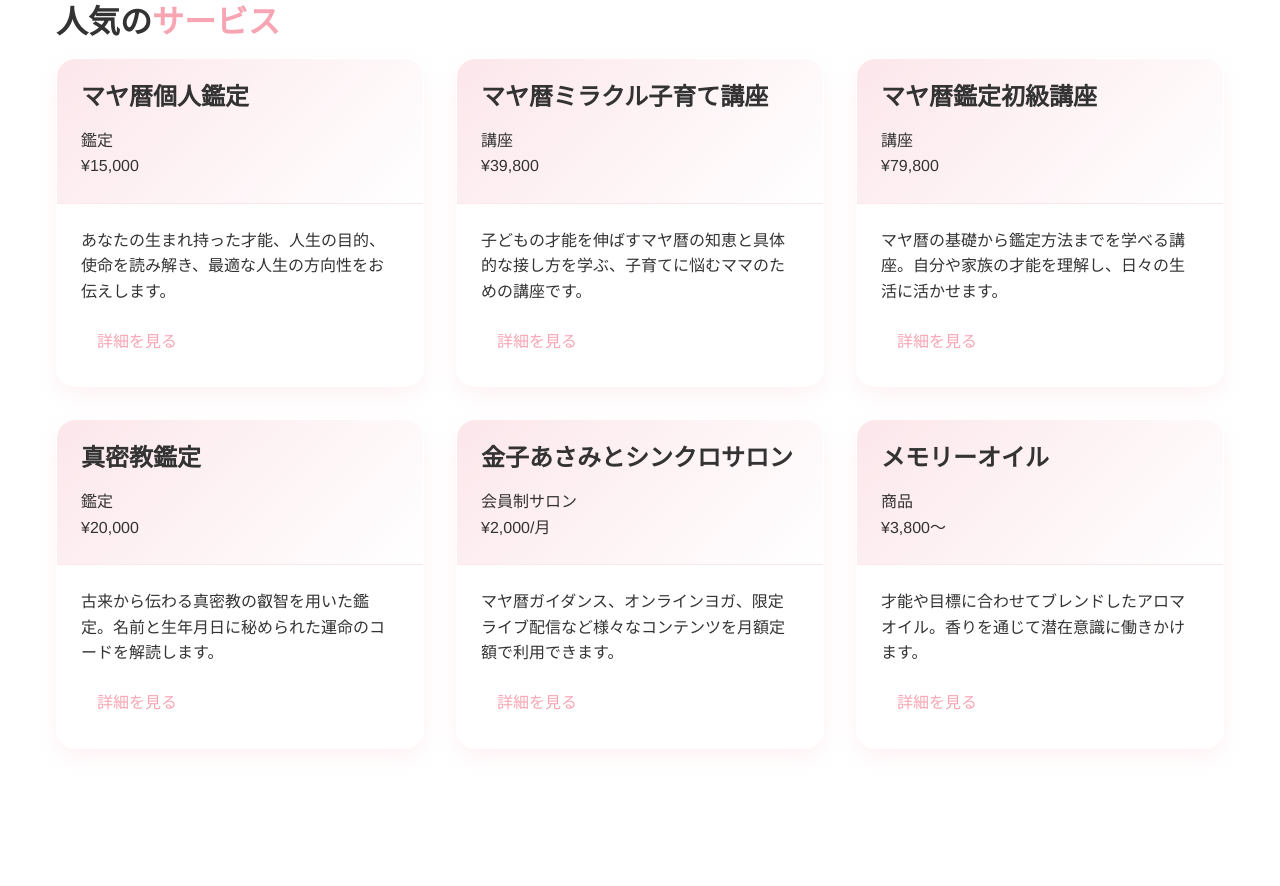
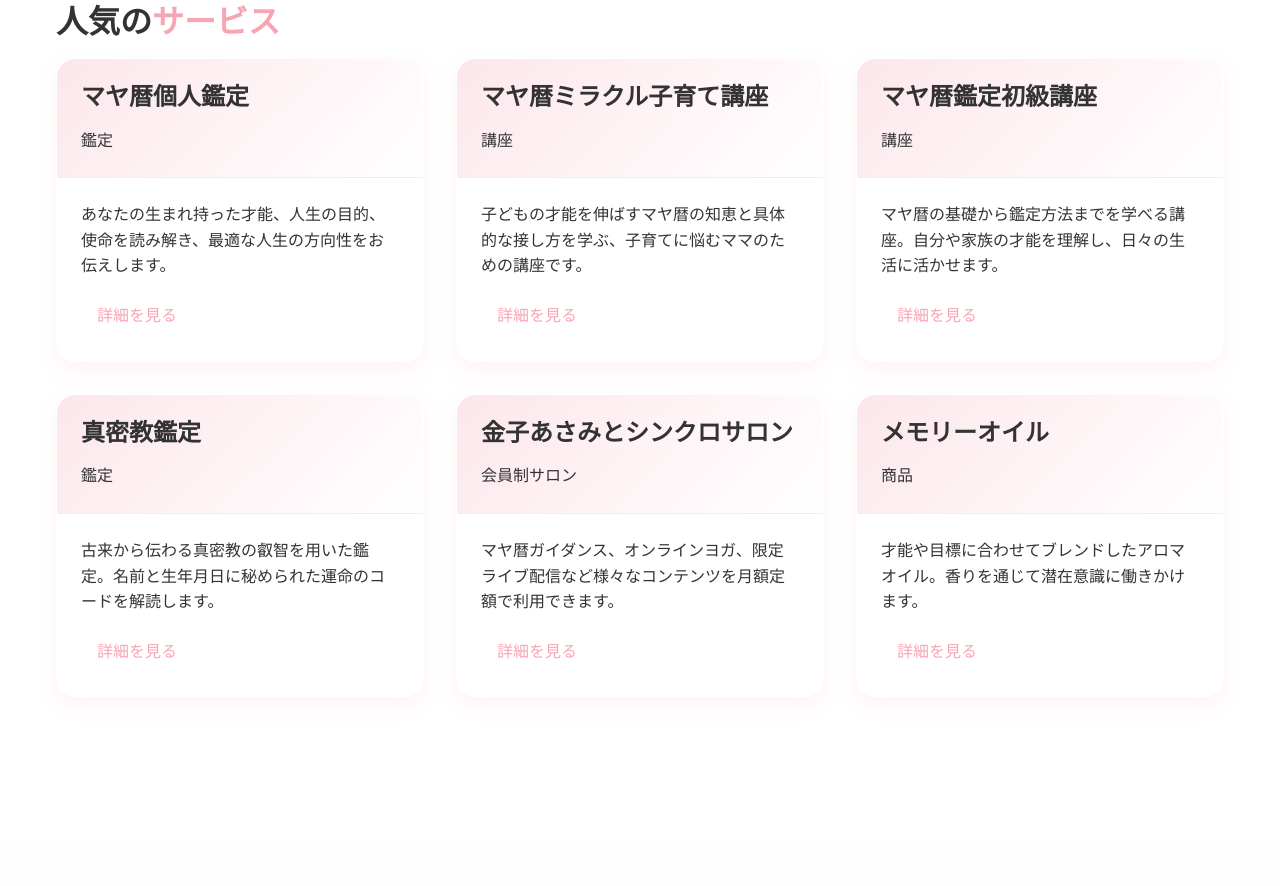
Before and after one commit to kotarotashiro/kanekoasami, a plain HTML site: page index.html in a window 1280 px wide. Shown: the part 3186-4072 px from the top of the page. Drawn offline with Linux system fonts and the light colour scheme.

Commit message:
Update index.html

```diff
--- a/index.html
+++ b/index.html
@@ -385,7 +385,6 @@
           <div class="service-header">
             <h3>マヤ暦個人鑑定</h3>
             <span class="category">鑑定</span>
-            <span class="price">¥15,000</span>
           </div>
           <div class="service-body">
             <p>あなたの生まれ持った才能、人生の目的、使命を読み解き、最適な人生の方向性をお伝えします。</p>
@@ -397,7 +396,6 @@
           <div class="service-header">
             <h3>マヤ暦ミラクル子育て講座</h3>
             <span class="category">講座</span>
-            <span class="price">¥39,800</span>
           </div>
           <div class="service-body">
             <p>子どもの才能を伸ばすマヤ暦の知恵と具体的な接し方を学ぶ、子育てに悩むママのための講座です。</p>
@@ -409,7 +407,6 @@
           <div class="service-header">
             <h3>マヤ暦鑑定初級講座</h3>
             <span class="category">講座</span>
-            <span class="price">¥79,800</span>
           </div>
           <div class="service-body">
             <p>マヤ暦の基礎から鑑定方法までを学べる講座。自分や家族の才能を理解し、日々の生活に活かせます。</p>
@@ -421,7 +418,6 @@
           <div class="service-header">
             <h3>真密教鑑定</h3>
             <span class="category">鑑定</span>
-            <span class="price">¥20,000</span>
           </div>
           <div class="service-body">
             <p>古来から伝わる真密教の叡智を用いた鑑定。名前と生年月日に秘められた運命のコードを解読します。</p>
@@ -433,7 +429,6 @@
           <div class="service-header">
             <h3>金子あさみとシンクロサロン</h3>
             <span class="category">会員制サロン</span>
-            <span class="price">¥2,000/月</span>
           </div>
           <div class="service-body">
             <p>マヤ暦ガイダンス、オンラインヨガ、限定ライブ配信など様々なコンテンツを月額定額で利用できます。</p>
@@ -445,7 +440,6 @@
           <div class="service-header">
             <h3>メモリーオイル</h3>
             <span class="category">商品</span>
-            <span class="price">¥3,800〜</span>
           </div>
           <div class="service-body">
             <p>才能や目標に合わせてブレンドしたアロマオイル。香りを通じて潜在意識に働きかけます。</p>
```
